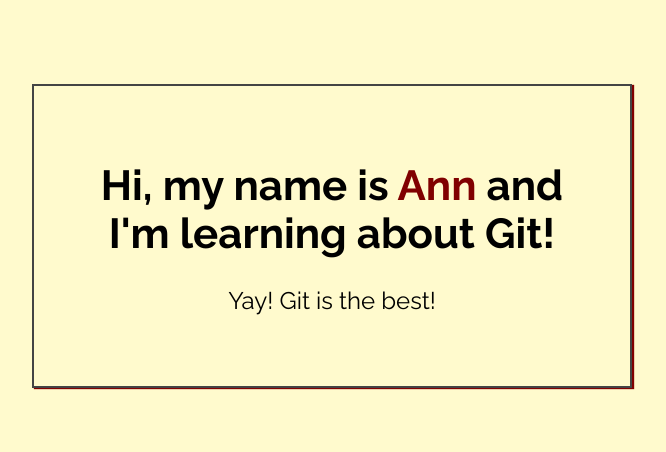
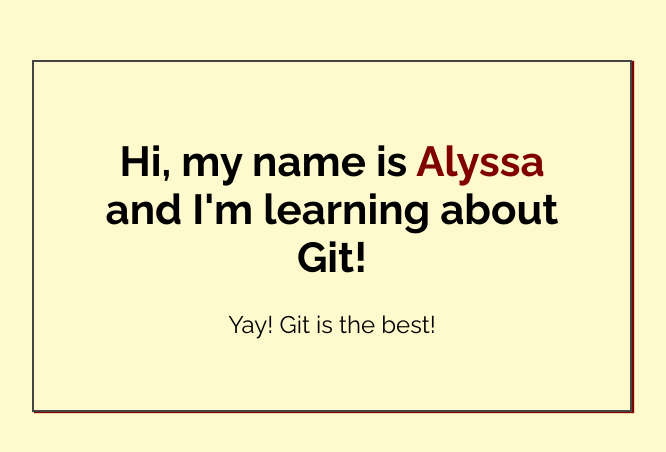
Before and after one commit to alyssaalexander/my-first-repo, a plain HTML site: page index.html in a window 1280 px wide. Shown: the part 164-616 px from the top of the page, without its empty margins (308-974 px from the left). Drawn offline with Linux system fonts and the light colour scheme.

Commit message:
Changed name from Ann to Alyssa in index.html

```diff
--- a/index.html
+++ b/index.html
@@ -14,7 +14,7 @@
 <body>
 
     <div class="greeting">
-        <h1>Hi, my name is <span class="highlight">Ann</span> and I'm learning about Git! </h1>
+        <h1>Hi, my name is <span class="highlight">Alyssa</span> and I'm learning about Git! </h1>
 
         <p>Yay! Git is the best!</p>
     </div>
```
